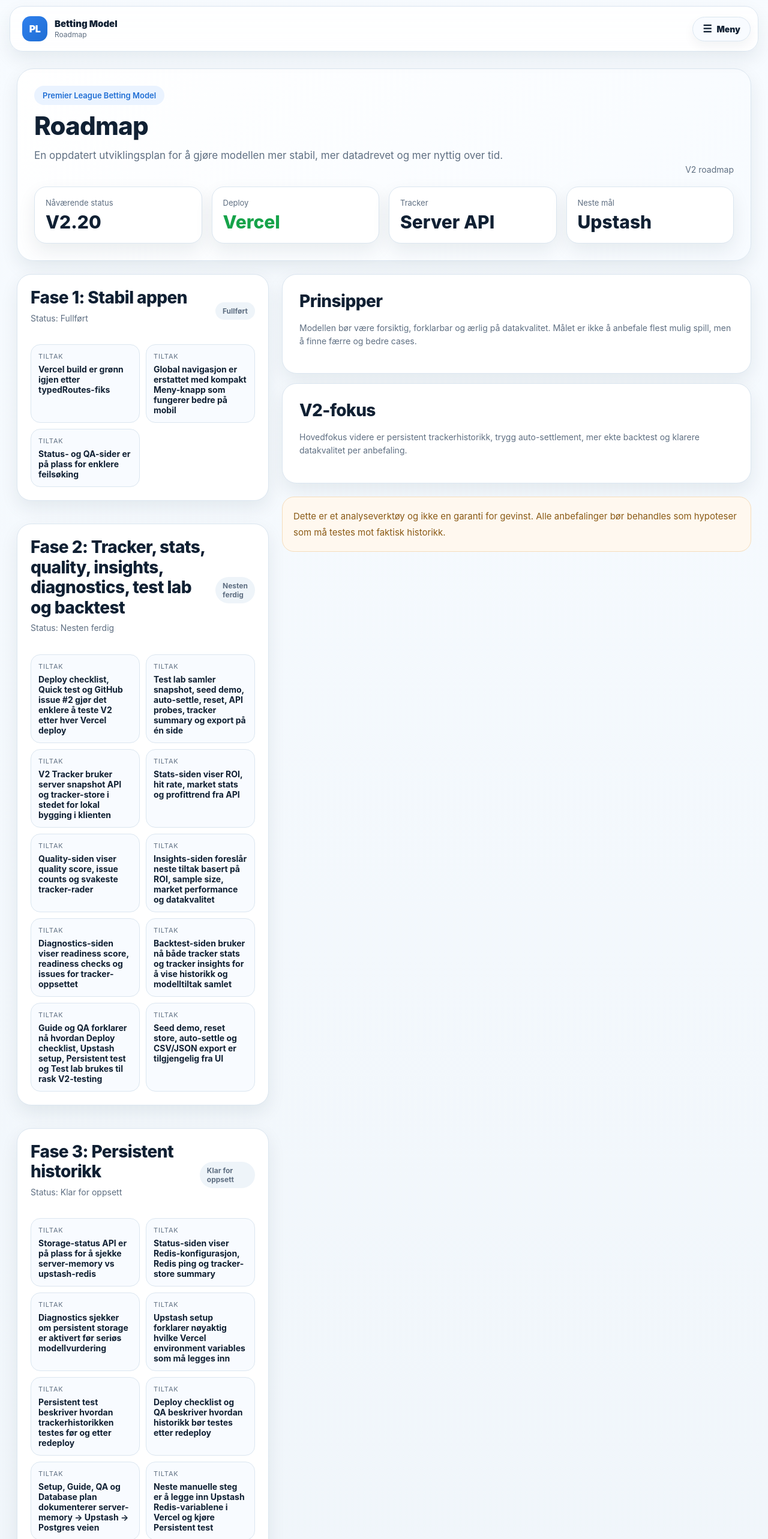
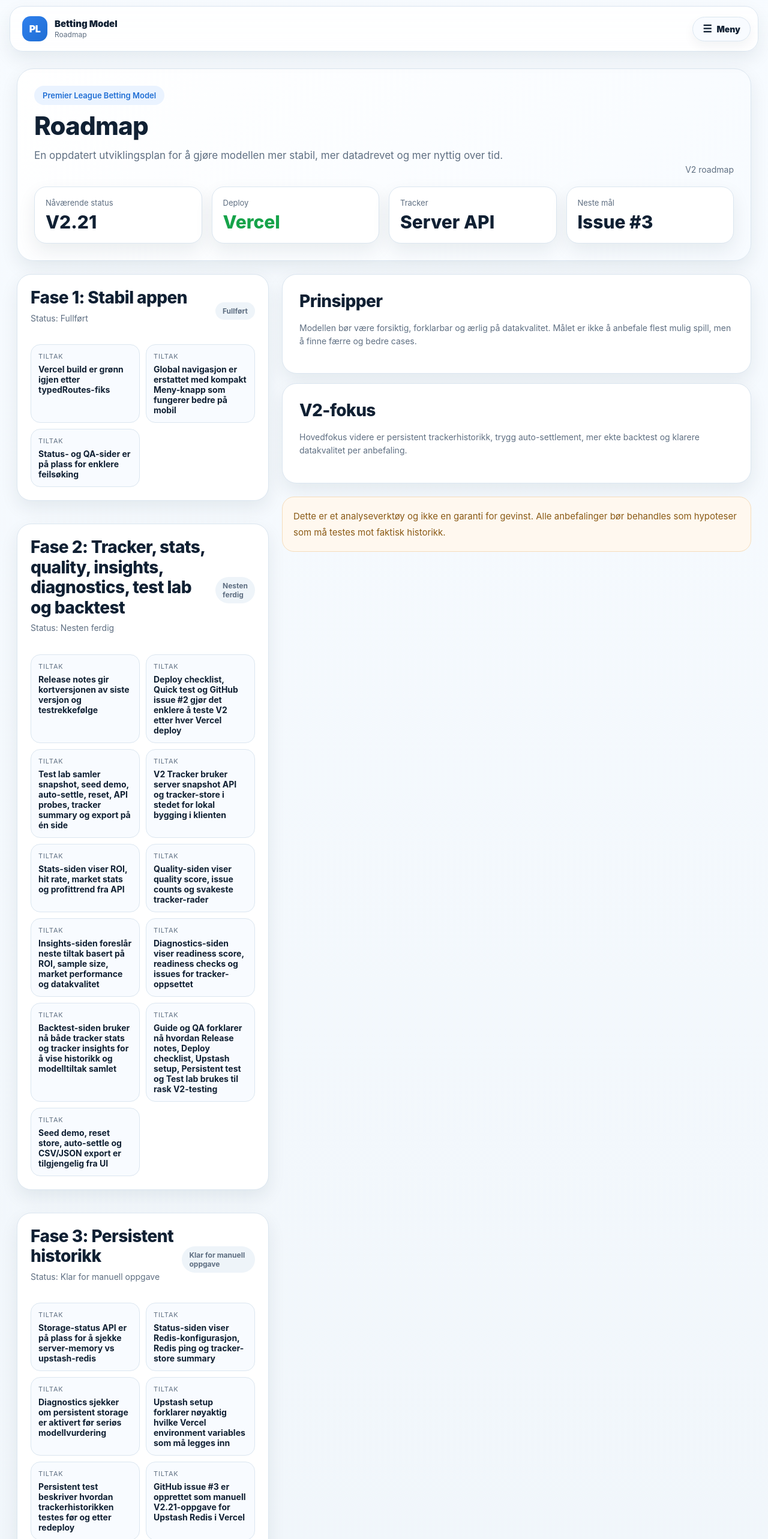
Before and after one commit to hakonnilsen157-commits/PL-betting-model, a Next.js app in the folder pl-vercel-v1/: page /roadmap in a window 1280 px wide. Shown: the top 2566 px of the page at 60% size. Built offline with nearby package versions, Linux system fonts and the light colour scheme.

Commit message:
Update roadmap to V2.21 manual Upstash task

```diff
--- a/pl-vercel-v1/app/roadmap/page.tsx
+++ b/pl-vercel-v1/app/roadmap/page.tsx
@@ -12,6 +12,7 @@ const phases = [
     title: 'Fase 2: Tracker, stats, quality, insights, diagnostics, test lab og backtest',
     status: 'Nesten ferdig',
     items: [
+      'Release notes gir kortversjonen av siste versjon og testrekkefølge',
       'Deploy checklist, Quick test og GitHub issue #2 gjør det enklere å teste V2 etter hver Vercel deploy',
       'Test lab samler snapshot, seed demo, auto-settle, reset, API probes, tracker summary og export på én side',
       'V2 Tracker bruker server snapshot API og tracker-store i stedet for lokal bygging i klienten',
@@ -20,22 +21,23 @@ const phases = [
       'Insights-siden foreslår neste tiltak basert på ROI, sample size, market performance og datakvalitet',
       'Diagnostics-siden viser readiness score, readiness checks og issues for tracker-oppsettet',
       'Backtest-siden bruker nå både tracker stats og tracker insights for å vise historikk og modelltiltak samlet',
-      'Guide og QA forklarer nå hvordan Deploy checklist, Upstash setup, Persistent test og Test lab brukes til rask V2-testing',
+      'Guide og QA forklarer nå hvordan Release notes, Deploy checklist, Upstash setup, Persistent test og Test lab brukes til rask V2-testing',
       'Seed demo, reset store, auto-settle og CSV/JSON export er tilgjengelig fra UI',
     ],
   },
   {
     title: 'Fase 3: Persistent historikk',
-    status: 'Klar for oppsett',
+    status: 'Klar for manuell oppgave',
     items: [
       'Storage-status API er på plass for å sjekke server-memory vs upstash-redis',
       'Status-siden viser Redis-konfigurasjon, Redis ping og tracker-store summary',
       'Diagnostics sjekker om persistent storage er aktivert før seriøs modellvurdering',
       'Upstash setup forklarer nøyaktig hvilke Vercel environment variables som må legges inn',
       'Persistent test beskriver hvordan trackerhistorikken testes før og etter redeploy',
+      'GitHub issue #3 er opprettet som manuell V2.21-oppgave for Upstash Redis i Vercel',
       'Deploy checklist og QA beskriver hvordan historikk bør testes etter redeploy',
       'Setup, Guide, QA og Database plan dokumenterer server-memory → Upstash → Postgres veien',
-      'Neste manuelle steg er å legge inn Upstash Redis-variablene i Vercel og kjøre Persistent test',
+      'Neste manuelle steg er å fullføre issue #3, legge inn Upstash Redis-variablene i Vercel og kjøre Persistent test',
     ],
   },
   {
@@ -76,7 +78,7 @@ export default function RoadmapPage() {
         <div className="summary-grid" style={{ marginTop: 20 }}>
           <div className="summary-card">
             <div className="summary-label">Nåværende status</div>
-            <div className="summary-value">V2.20</div>
+            <div className="summary-value">V2.21</div>
           </div>
           <div className="summary-card">
             <div className="summary-label">Deploy</div>
@@ -88,7 +90,7 @@ export default function RoadmapPage() {
           </div>
           <div className="summary-card">
             <div className="summary-label">Neste mål</div>
-            <div className="summary-value">Upstash</div>
+            <div className="summary-value">Issue #3</div>
           </div>
         </div>
       </section>
```
